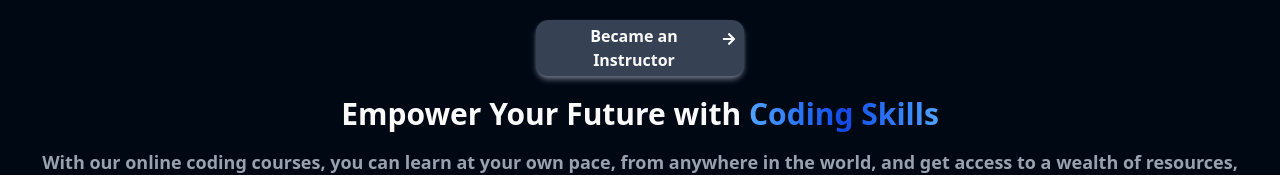
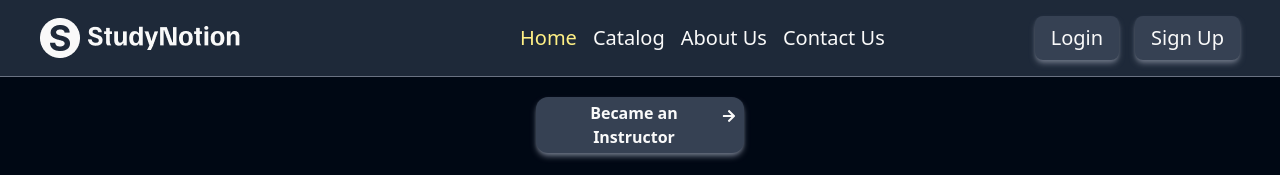
Before and after one commit to amanKumar72/study-point, a React (Vite) app in the folder frontend/: page / in a window 1280 px wide. Shown: the top 175 px of the page. Built offline with nearby package versions, Linux system fonts and the light colour scheme; no server answers.

Commit message:
adding responsive navigation bar

```diff
--- a/frontend/src/App.jsx
+++ b/frontend/src/App.jsx
@@ -3,6 +3,8 @@ import Home from "./pages/Home";
 import Login from "./pages/Login";
 import SignUp from "./pages/SignUp";
 import OTPVerify from "./pages/OTPVerify";
+import ContactUs from "./pages/ContactUs";
+import AboutUs from "./pages/AboutUs";
 
 function App() {
   return (
@@ -14,6 +16,8 @@ function App() {
         <Route path="/" element={<Home />}></Route>
         <Route path="/login" element={<Login />}></Route>
         <Route path="/signup" element={<SignUp />}></Route>
+        <Route path="/aboutUs" element={<AboutUs />}></Route>
+        <Route path="/contactUs" element={<ContactUs />}></Route>
         <Route path="/otp" element={<OTPVerify />}></Route>
       </Routes>
     </div>
--- /dev/null
+++ b/frontend/src/components/common/NavBar.jsx
@@ -0,0 +1,93 @@
+import React, {  useState } from "react";
+import { Link, NavLink } from "react-router-dom";
+import logo from "../../assets/Logo/Logo-Full-Light.png";
+import { FaTimes, FaBars } from "react-icons/fa";
+const NavBar = () => {
+  const [isOpen, setIsOpen] = useState(false);
+
+  return (
+    <header className=" md:px-10 md:py-4 px-4 py-2 border-b-gray-500 bg-gray-800 border-b-1 mx-auto flex items-center justify-between">
+      <div className="flex items-center justify-between w-[35%] md:w-[20%]">
+        <img src={logo} alt="logo" />
+      </div>
+      <div
+        className={`md:flex md:items-center lg:text-xl bg-gray-800  lg:w-[60%] md:w-[70%] absolute md:static z-10 md:bg-transparent w-full left-0 md:justify-between transition-all duration-300 ease-in ${
+          isOpen ? "top-10" : "top-[-280px]"
+        } md:top-0`}
+      >
+        <div className=" gap-1 md:gap-4 flex flex-col md:flex-row ">
+          <NavLink
+            to="/"
+            className={({ isActive }) => {
+              return `${
+                isActive ? "text-yellow-200 " : ""
+              }  md:p-0 px-4 py-1 hover:bg-gray-700  `;
+            }}
+          >
+            Home
+          </NavLink>
+          <NavLink
+            to="/catalog"
+            className={({ isActive }) => {
+              return `${
+                isActive ? "text-yellow-200 " : ""
+              }  md:p-0 px-4 py-1 hover:bg-gray-700  `;
+            }}
+          >
+            Catalog
+          </NavLink>
+          <NavLink
+            to="/aboutUs"
+            className={({ isActive }) => {
+              return `${
+                isActive ? "text-yellow-200 " : ""
+              }  md:p-0 px-4 py-1 hover:bg-gray-700  `;
+            }}
+          >
+            About Us
+          </NavLink>
+          <NavLink
+            to="/contactUs"
+            className={({ isActive }) => {
+              return `${
+                isActive ? "text-yellow-200 " : ""
+              }  md:p-0 px-4 py-1 hover:bg-gray-700  `;
+            }}
+          >
+            Contact Us
+          </NavLink>
+        </div>
+        <div className="flex gap-1 md:gap-4 flex-col md:flex-row">
+          <NavLink
+            to="/login"
+            className={({ isActive }) => {
+              return `${
+                isActive ? "text-yellow-200 " : ""
+              } md:bg-gray-700 md:rounded-lg md:shadow-md md:shadow-gray-500 px-4 py-1 md:py-2  hover:bg-gray-700  `;
+            }}
+          >
+            Login
+          </NavLink>
+          <NavLink
+            to="/signup"
+            className={({ isActive }) => {
+              return `${
+                isActive ? "text-yellow-200 " : ""
+              }  md:bg-gray-700 md:rounded-lg md:shadow-md md:shadow-gray-500 px-4 py-1 md:py-2 hover:bg-gray-700  `;
+            }}
+          >
+            Sign Up
+          </NavLink>
+        </div>
+      </div>
+      <button
+        className="text-white text-2xl md:hidden"
+        onClick={() => setIsOpen(!isOpen)}
+      >
+        {isOpen ? <FaTimes /> : <FaBars />}
+      </button>
+    </header>
+  );
+};
+
+export default NavBar;
--- /dev/null
+++ b/frontend/src/pages/AboutUs.jsx
@@ -0,0 +1,13 @@
+import React from 'react'
+import NavBar from '../components/common/NavBar'
+
+const AboutUs = () => {
+  return (
+    <div className=''>
+        <NavBar/>
+      AboutUs
+    </div>
+  )
+}
+
+export default AboutUs
--- /dev/null
+++ b/frontend/src/pages/ContactUs.jsx
@@ -0,0 +1,13 @@
+import React from 'react'
+import NavBar from '../components/common/NavBar'
+
+const ContactUs = () => {
+  return (
+    <div className=''>
+        <NavBar/>
+      Contact Us
+    </div>
+  )
+}
+
+export default ContactUs
--- a/frontend/src/pages/Home.jsx
+++ b/frontend/src/pages/Home.jsx
@@ -28,6 +28,7 @@ import "swiper/css/pagination";
 // Import required modules
 import { Autoplay, FreeMode, Pagination } from "swiper/modules";
 import ExploreMore from "../components/Home/ExploreMore";
+import NavBar from "../components/common/NavBar";
 
 const s2Data = [
   {
@@ -63,7 +64,8 @@ function Home() {
       .catch((err) => console.log("err", err));
   }, []);
   return (
-    <main className="home overflow-y-hidden">
+    <main className="home overflow-x-hidden ">
+      <NavBar/>
       {/* <ThemeButton /> */}
       <section className=" relative h-fit mx-auto flex flex-col justify-between items-center">
         <Link to={"/signup"} className="w-52 my-5">
--- a/frontend/src/pages/Login.jsx
+++ b/frontend/src/pages/Login.jsx
@@ -4,6 +4,7 @@ import HighLighedText from "../components/Home/HighLighedText";
 import { FaEye, FaEyeSlash } from "react-icons/fa";
 import { Link } from "react-router-dom";
 import { authApis } from "../services/apis";
+import NavBar from "../components/common/NavBar";
 
 const Login = () => {
   const [showPassword, setShowPassword] = useState(false);
@@ -38,6 +39,10 @@ const Login = () => {
   };
 
   return (
+    <div className="w-full">
+
+<NavBar />
+
     <section className="flex flex-col md:flex-row gap-10 items-center  w-full p-5 md:p-10 lg:p-25 ">
       <div className="form flex flex-col gap-5 md:w-[70%]">
         <div className="texts flex flex-col gap-4 ">
@@ -102,6 +107,7 @@ const Login = () => {
         <img src={login} alt="" />
       </div>
     </section>
+    </div>
   );
 };
 
--- a/frontend/src/pages/SignUp.jsx
+++ b/frontend/src/pages/SignUp.jsx
@@ -6,6 +6,7 @@ import { Link } from "react-router-dom";
 import { useForm } from "react-hook-form";
 import { authApis } from "../services/apis";
 import OTPVerify from "./OTPVerify";
+import NavBar from "../components/common/NavBar";
 
 const SignUp = () => {
   const [currentAccountType, setCurrentAccountType] = useState("Student");
@@ -42,7 +43,7 @@ const SignUp = () => {
           setNotMatched({
             message: resData.error || resData.message || "Failed to send OTP",
           });
-        return
+          return;
         }
         setFormData({ ...data, accountType: currentAccountType });
       })
@@ -63,6 +64,9 @@ const SignUp = () => {
     return <OTPVerify formData={formData} />;
   } else {
     return (
+      <div className="w-full">
+        <NavBar />
+
         <section className="flex flex-col md:flex-row gap-10 items-center w-full p-5 md:p-10 lg:p-15">
           <div className="form flex flex-col gap-5 md:w-[70%]">
             <div className="texts flex flex-col gap-4 ">
@@ -222,6 +226,7 @@ const SignUp = () => {
             <img src={signup} alt="" />
           </div>
         </section>
+      </div>
     );
   }
 };
```
Lines whose indentation alone changed are shown as unchanged.
